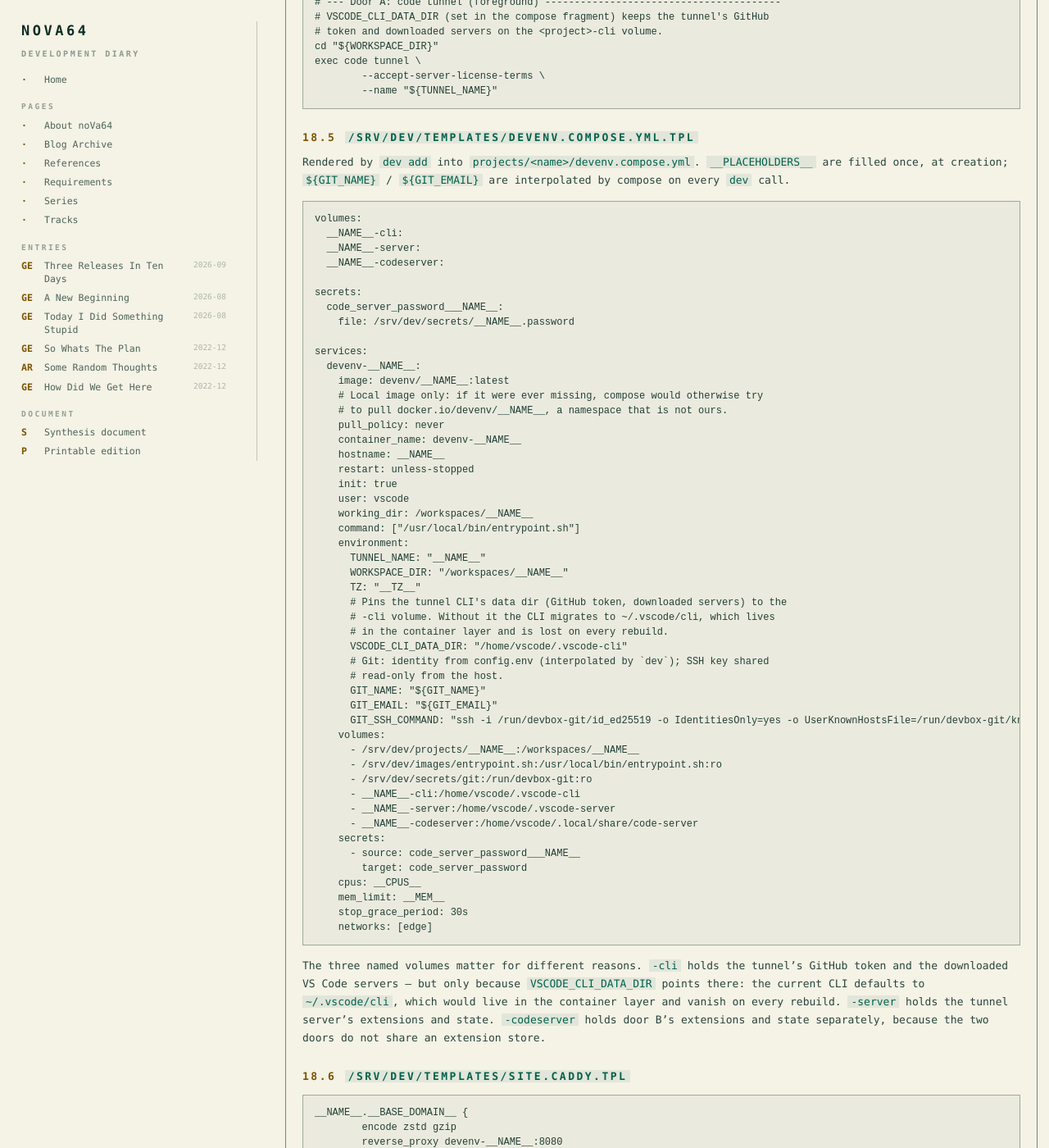
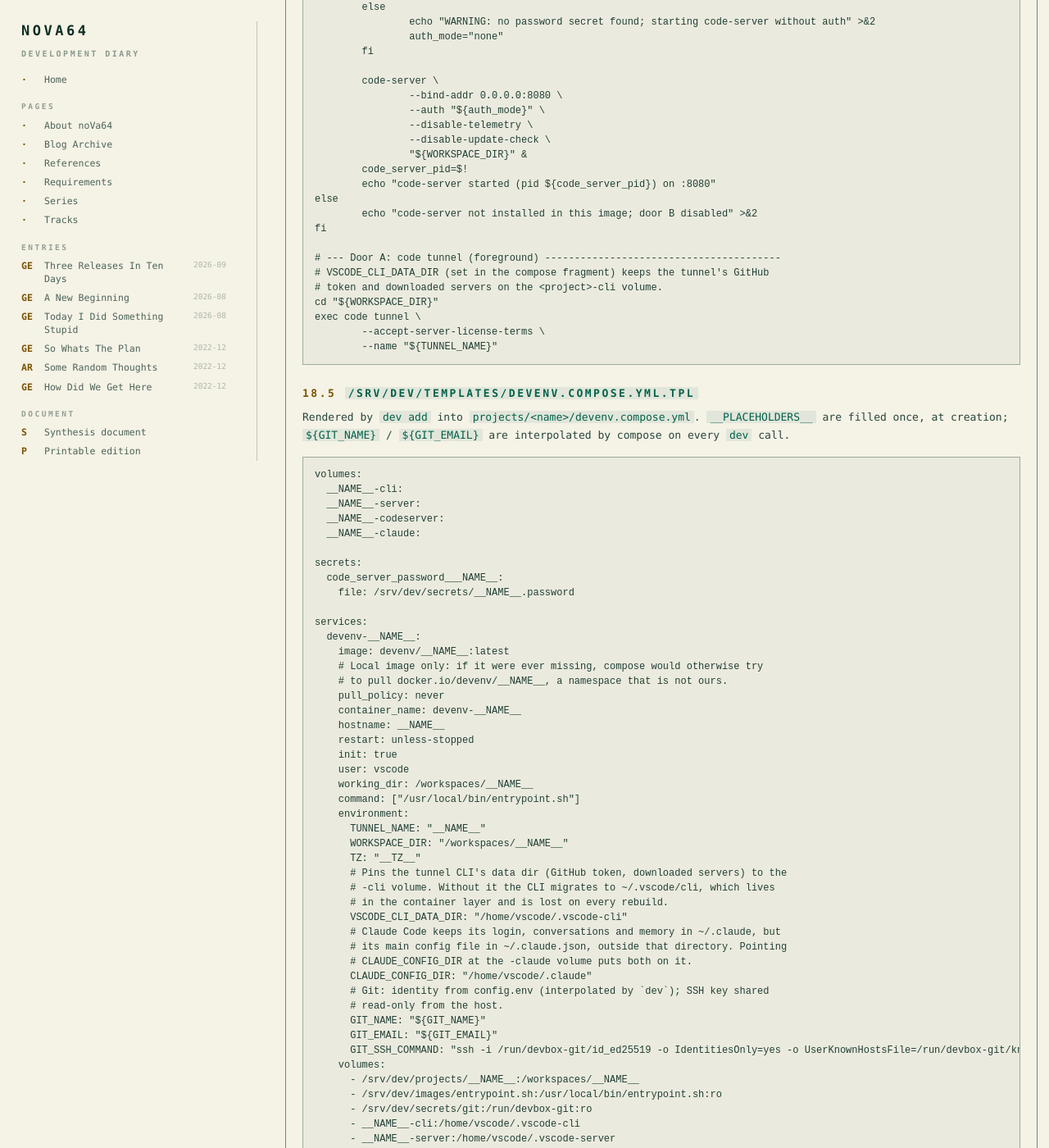
Before and after one commit to dmolinagarcia/nova64, a Jekyll site: the page built from docs/docsV3/content/sc_w6.md, in a window 1280 px wide and 1400 px high, scrolled down 28300 px. Shown: the whole window at 82% size. Built offline with Jekyll 4.4.1, drawn with Linux system fonts in a browser that asks for light colours; our own code applies the rules of GitHub Pages for plain Markdown files; some of the changed text lies outside the part shown.

Commit message:
Make claude memories persistent

````diff
--- a/docs/docsV3/content/sc_w6.md
+++ b/docs/docsV3/content/sc_w6.md
@@ -543,6 +543,7 @@
 - **Settings Sync** works on door A — enable it there. code-server has no built-in Settings Sync: on door B, use the gist-based Settings Sync extension from Open VSX or keep your settings in a dotfiles repository. The two doors also keep separate extension stores.
 - **Install both doors as PWAs.** In a normal tab the browser swallows `Ctrl+W`, `Ctrl+N` and `Ctrl+T`; an installed app window releases most of them. This is the single biggest quality-of-life difference in browser-based editing.
 - **Git inside the container** commits as `GIT_NAME` / `GIT_EMAIL` from `config.env`, and pushes over SSH with the devbox key through `GIT_SSH_COMMAND`, which applies to git only. Use SSH remotes (`git@github.com:...`).
+- **Claude Code** keeps its login, conversations and memory on the project's `-claude` volume (`CLAUDE_CONFIG_DIR`, section 18.5), so they survive `dev build`, `dev update` and `dev remove`. Both doors share it. Sign in once per project.
 
 ---
 
@@ -919,6 +920,14 @@
 and extensions — one `dev login` per project; door A's extensions return through Settings Sync), the `caddy-data` volume
 with the ACME certificates (losing it costs a re-issue, not an outage) and the desktop's database
 (section 12.7).
+
+The exception worth handling by hand is each project's `-claude` volume: Claude Code's conversations and memory
+exist nowhere else. Copy it out next to the other archives:
+
+```bash
+docker run --rm -v devenv_nova64-claude:/v:ro -v /srv/dev/backups:/b alpine \
+	tar czf "/b/claude-nova64-$(date +%Y%m%d).tar.gz" -C /v .
+```
 
 OCI can also back up the whole boot volume on a schedule: Block Storage → Boot Volumes → the devbox's boot
 volume → assign a backup policy. Check your tenancy's Always Free backup allowance before enabling one; the
@@ -1006,7 +1015,7 @@
 | Whole VM unresponsive during builds | Container limit too high | `dev status`; lower `cpus:` in the project's fragment, `dev up <name>` |
 | Only the editor lags during builds | The editor shares the container's quota with the build | `nice -n 10`, fewer parallel jobs |
 | Extension installs on door A but not B | Not published on Open VSX | Side-load the `.vsix`, or do that work on door A |
-| Workspace not writable, `git status`: `error reading .git`, push fails reading the key | Image built before `dev build` remapped `vscode` to the host UID (Oracle's Ubuntu makes `ubuntu` 1001; the image's `vscode` is 1000) | `docker exec devenv-<name> id -u` must equal `id -u` on the host. If not: `dev build <name>`; if the named volumes were already written by the old UID, `docker rm -f devenv-<name>`, `docker volume rm devenv_<name>-cli devenv_<name>-server devenv_<name>-codeserver`, then `dev build <name>` (costs one `dev login`) |
+| Workspace not writable, `git status`: `error reading .git`, push fails reading the key | Image built before `dev build` remapped `vscode` to the host UID (Oracle's Ubuntu makes `ubuntu` 1001; the image's `vscode` is 1000) | `docker exec devenv-<name> id -u` must equal `id -u` on the host. If not: `dev build <name>`; if the named volumes were already written by the old UID, `docker stop devenv-<name>`, then for each of `cli`, `server`, `codeserver` and `claude` run `docker run --rm -v devenv_<name>-<vol>:/v alpine chown -R "$(id -u):$(id -g)" /v`, then `dev build <name>` (keeps the tunnel login and Claude Code's history) |
 | Container log: `cat: /run/secrets/code_server_password: Permission denied` | Secret file is 0600 and the host user is not UID 1000; compose mounts it with the host owner and ignores `uid`/`mode` for file secrets | `chmod 644 /srv/dev/secrets/<project>.password && dev restart <project>` — `secrets/` is 0700, so the host side stays private |
 | `dev` cannot reach Docker | Session predates the `docker` group | Log out and back in |
 | `git push`: `Permission denied (publickey)` | Key not added to GitHub, or an HTTPS remote | `ssh -T git@github.com` on the host; `git remote -v`; use `git@github.com:` remotes |
@@ -1195,6 +1204,7 @@
   __NAME__-cli:
   __NAME__-server:
   __NAME__-codeserver:
+  __NAME__-claude:
 
 secrets:
   code_server_password___NAME__:
@@ -1221,6 +1231,10 @@
       # -cli volume. Without it the CLI migrates to ~/.vscode/cli, which lives
       # in the container layer and is lost on every rebuild.
       VSCODE_CLI_DATA_DIR: "/home/vscode/.vscode-cli"
+      # Claude Code keeps its login, conversations and memory in ~/.claude, but
+      # its main config file in ~/.claude.json, outside that directory. Pointing
+      # CLAUDE_CONFIG_DIR at the -claude volume puts both on it.
+      CLAUDE_CONFIG_DIR: "/home/vscode/.claude"
       # Git: identity from config.env (interpolated by `dev`); SSH key shared
       # read-only from the host.
       GIT_NAME: "${GIT_NAME}"
@@ -1233,6 +1247,7 @@
       - __NAME__-cli:/home/vscode/.vscode-cli
       - __NAME__-server:/home/vscode/.vscode-server
       - __NAME__-codeserver:/home/vscode/.local/share/code-server
+      - __NAME__-claude:/home/vscode/.claude
     secrets:
       - source: code_server_password___NAME__
         target: code_server_password
@@ -1242,11 +1257,13 @@
     networks: [edge]
 ```
 
-The three named volumes matter for different reasons. `-cli` holds the tunnel's GitHub token and the
+The four named volumes matter for different reasons. `-cli` holds the tunnel's GitHub token and the
 downloaded VS Code servers — but only because `VSCODE_CLI_DATA_DIR` points there: the current CLI defaults to
 `~/.vscode/cli`, which would live in the container layer and vanish on every rebuild. `-server` holds the
 tunnel server's extensions and state. `-codeserver` holds door B's extensions and state separately, because
-the two doors do not share an extension store.
+the two doors do not share an extension store. `-claude` holds Claude Code's login, conversation history and
+memory, shared by both doors. Unlike the other three it is work, not cache: `dev remove` keeps it, and it is
+worth backing up (section 15).
 
 ### 18.6 `/srv/dev/templates/site.caddy.tpl`
 
@@ -1293,6 +1310,7 @@
 RUN mkdir -p /home/vscode/.vscode-cli \
 		/home/vscode/.vscode-server \
 		/home/vscode/.local/share/code-server \
+		/home/vscode/.claude \
 	&& chown -R vscode:vscode /home/vscode
 ```
 
@@ -1551,6 +1569,9 @@
 	fi
 	compose rm -sf "devenv-${name}" || true
 	docker volume rm "devenv_${name}-cli" "devenv_${name}-server" "devenv_${name}-codeserver" 2>/dev/null || true
+	# The -claude volume is kept: it holds conversations and memory, not cache.
+	# A project re-added under the same name picks it up again.
+	info "kept volume devenv_${name}-claude; delete it with: docker volume rm devenv_${name}-claude"
 	rm -f "${DEV_ROOT}/caddy/sites/${name}.caddy" \
 		"${DEV_ROOT}/projects/${name}/devenv.compose.yml" \
 		"${DEV_ROOT}/secrets/${name}.password"
````
Also changed, not shown: 1 other file.
